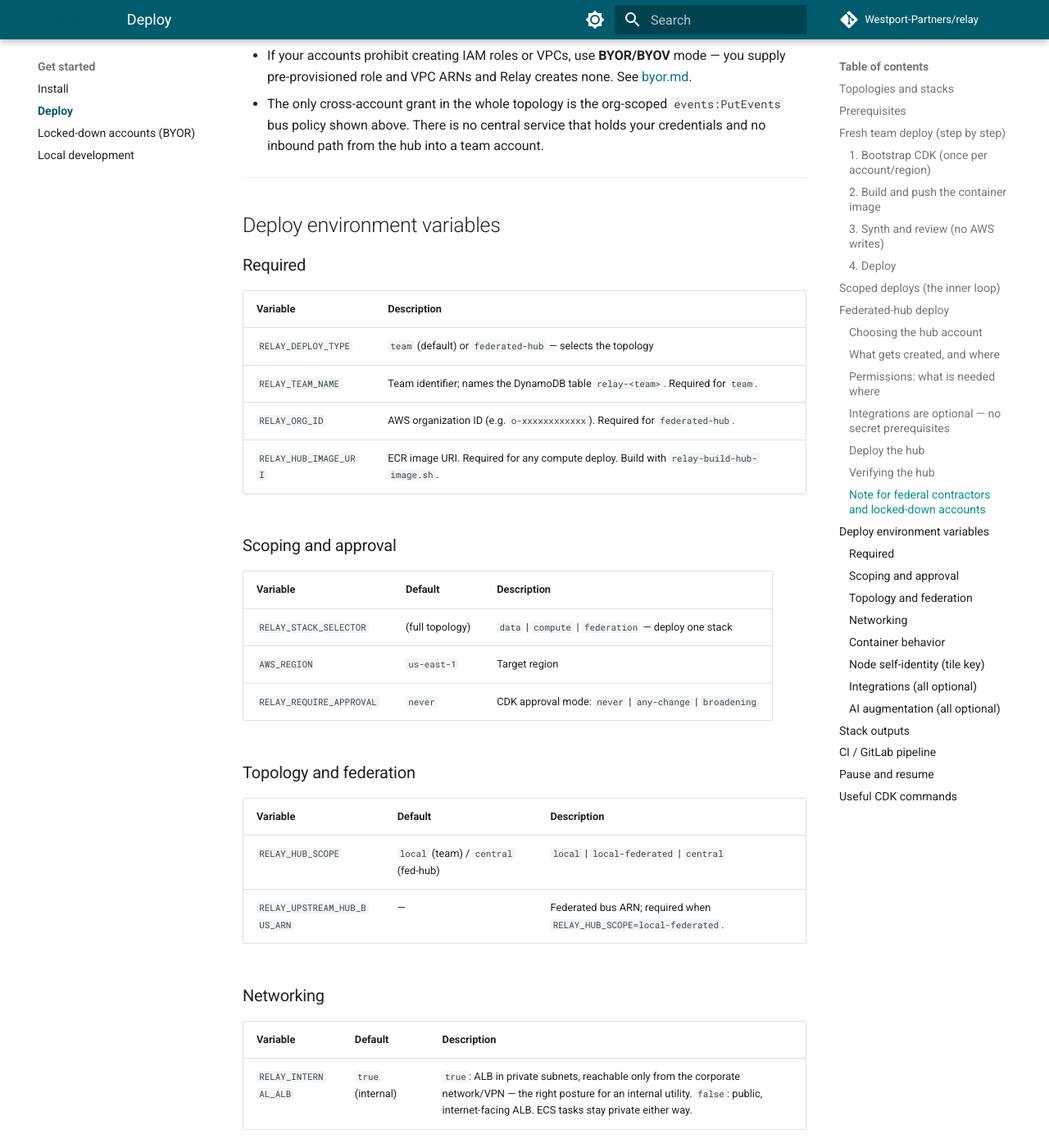
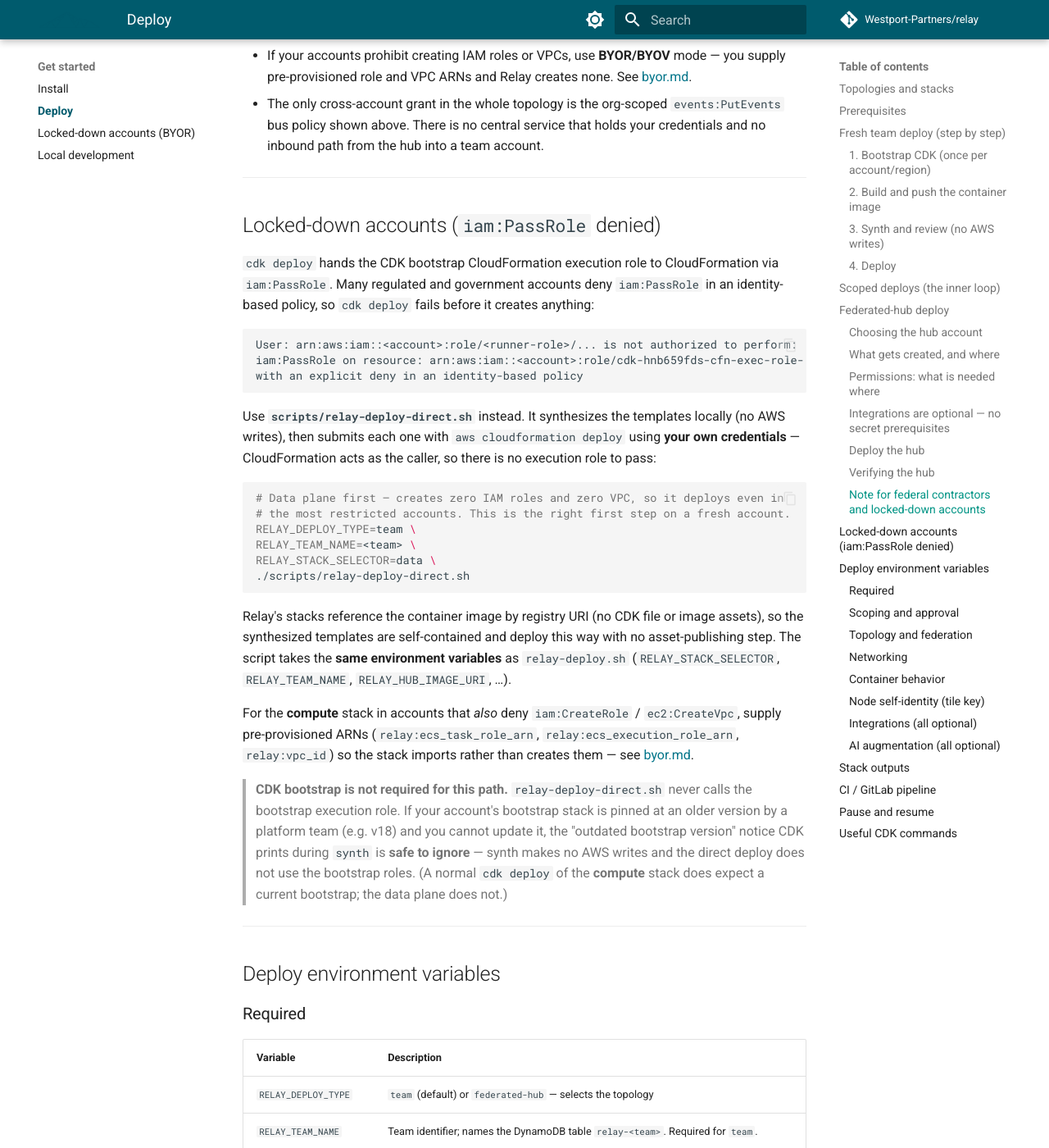
Before and after one commit to Westport-Partners/relay, an MkDocs documentation site: the page built from docs/deploy.md, in a window 1280 px wide and 1400 px high, scrolled down 6536 px. Shown: the whole window at 82% size. Built offline with MkDocs 1.6.1 and Material for MkDocs 9.7.7, drawn with Linux system fonts in a browser that asks for light colours; comment, search, counter and statistics services are not loaded.

Commit message:
feat(deploy): unblock locked-down accounts — data-only deploy, CFN-direct, aws-cli provisioner (#49)
Enterprise/government accounts that deny iam:PassRole/CreateRole/CreateVpc
could not deploy Relay at all. Three fixes:

- Skip the compute stack's real-image guard when RelayComputeStack is not a
  deploy target (relay-context.sh), so the documented "data plane first" step
  works before any image is built. Clarify the guard's error + escape hatch in
  compute_stack.py for direct-cdk users.
- Add relay-deploy-direct.sh: cdk synth -> aws cloudformation deploy with the
  caller's own credentials, avoiding cdk deploy's iam:PassRole step. Relay uses
  no CDK assets, so synthesized templates deploy directly.
- Add relay-provision-cli.sh: pure aws-cli creation of the data plane (DynamoDB
  + GSIs + PITR + TTL + stream, SNS topics) and the alarm ingest path (SQS+DLQ
  + EventBridge rule), for the run-locally-on-EC2 evaluation workflow.

Docs: new "Locked-down accounts (PassRole denied)" section in deploy.md plus a
note that the outdated-bootstrap notice is safe to ignore for the data stack.

Co-Authored-By: Claude Opus 4.8 <noreply@anthropic.com>

````diff
--- a/docs/deploy.md
+++ b/docs/deploy.md
@@ -260,6 +260,54 @@ Relay. Everything here is auditable and runnable by hand:
 
 ---
 
+## Locked-down accounts (`iam:PassRole` denied)
+
+`cdk deploy` hands the CDK bootstrap CloudFormation execution role to
+CloudFormation via `iam:PassRole`. Many regulated and government accounts deny
+`iam:PassRole` in an identity-based policy, so `cdk deploy` fails before it
+creates anything:
+
+```
+User: arn:aws:iam::<account>:role/<runner-role>/... is not authorized to perform:
+iam:PassRole on resource: arn:aws:iam::<account>:role/cdk-hnb659fds-cfn-exec-role-...
+with an explicit deny in an identity-based policy
+```
+
+Use **`scripts/relay-deploy-direct.sh`** instead. It synthesizes the templates
+locally (no AWS writes), then submits each one with `aws cloudformation deploy`
+using **your own credentials** — CloudFormation acts as the caller, so there is
+no execution role to pass:
+
+```bash
+# Data plane first — creates zero IAM roles and zero VPC, so it deploys even in
+# the most restricted accounts. This is the right first step on a fresh account.
+RELAY_DEPLOY_TYPE=team \
+RELAY_TEAM_NAME=<team> \
+RELAY_STACK_SELECTOR=data \
+./scripts/relay-deploy-direct.sh
+```
+
+Relay's stacks reference the container image by registry URI (no CDK file or
+image assets), so the synthesized templates are self-contained and deploy this
+way with no asset-publishing step. The script takes the **same environment
+variables** as `relay-deploy.sh` (`RELAY_STACK_SELECTOR`, `RELAY_TEAM_NAME`,
+`RELAY_HUB_IMAGE_URI`, …).
+
+For the **compute** stack in accounts that *also* deny `iam:CreateRole` /
+`ec2:CreateVpc`, supply pre-provisioned ARNs (`relay:ecs_task_role_arn`,
+`relay:ecs_execution_role_arn`, `relay:vpc_id`) so the stack imports rather than
+creates them — see [byor.md](byor.md).
+
+> **CDK bootstrap is not required for this path.** `relay-deploy-direct.sh` never
+> calls the bootstrap execution role. If your account's bootstrap stack is pinned
+> at an older version by a platform team (e.g. v18) and you cannot update it, the
+> "outdated bootstrap version" notice CDK prints during `synth` is **safe to
+> ignore** — synth makes no AWS writes and the direct deploy does not use the
+> bootstrap roles. (A normal `cdk deploy` of the **compute** stack does expect a
+> current bootstrap; the data plane does not.)
+
+---
+
 ## Deploy environment variables
 
 ### Required
````
Also changed, not shown: 4 other files.
